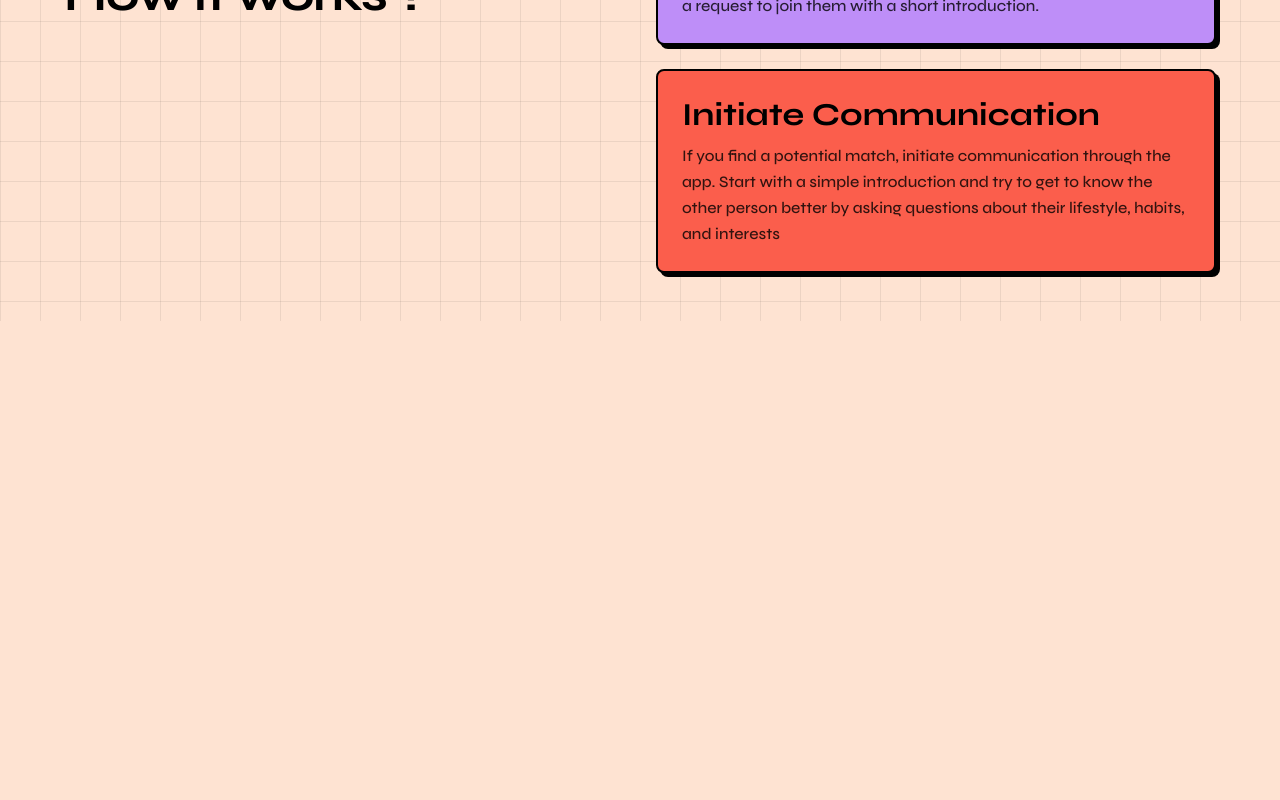
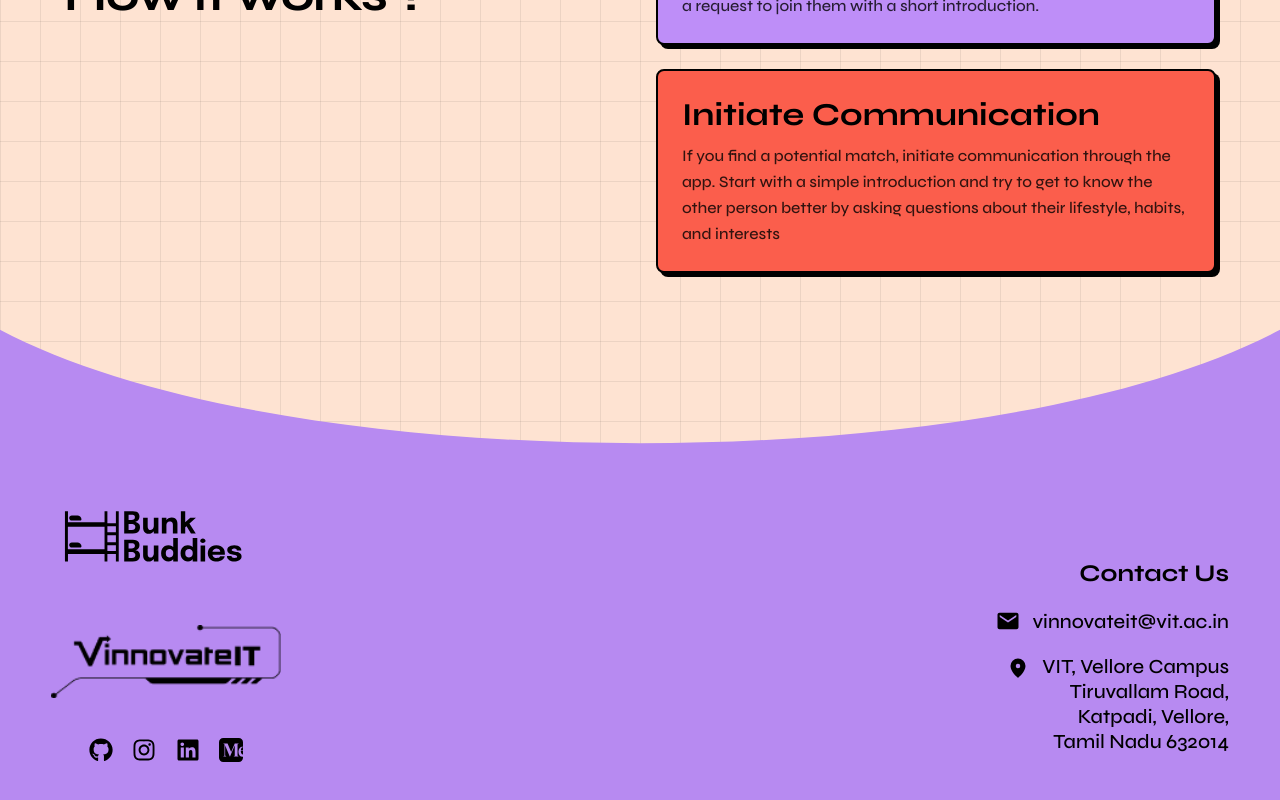
Before and after one commit to Rishi-Heda/BunkBuddies-Frontend, a Next.js app: page / in a window 1280 px wide. Shown: the part 1459-2259 px from the top of the page. Before the commit the page ends 1780 px from the top, so only its background shows below. Built offline with nearby package versions, Linux system fonts and the light colour scheme.

Commit message:
feat: add Footer component

```diff
--- a/package.json
+++ b/package.json
@@ -15,7 +15,8 @@
     "@opennextjs/cloudflare": "^1.14.9",
     "next": "15.5.9",
     "react": "19.0.0",
-    "react-dom": "19.0.0"
+    "react-dom": "19.0.0",
+    "react-icons": "^5.5.0"
   },
   "devDependencies": {
     "@tailwindcss/postcss": "^4",
--- /dev/null
+++ b/src/app/components/Footer.js
@@ -0,0 +1,125 @@
+import { IoMdMail } from "react-icons/io";
+import Image from "next/image";
+import { FaGithub, FaInstagram, FaLinkedin } from "react-icons/fa";
+import { SiMedium } from "react-icons/si";
+
+const socialLinks = [
+  {
+    name: "GitHub",
+    href: "https://github.com/VinnovateIT",
+    icon: <FaGithub className="h-6 w-6" />,
+  },
+  {
+    name: "Instagram",
+    href: "https://www.instagram.com/vinnovateit/",
+    icon: <FaInstagram className="h-6 w-6" />,
+  },
+  {
+    name: "LinkedIn",
+    href: "https://www.linkedin.com/company/vinnovateit/",
+    icon: <FaLinkedin className="h-6 w-6" />,
+  },
+  {
+    name: "Medium",
+    href: "https://medium.com/@vinnovateit",
+    icon: <SiMedium className="h-6 w-6" />,
+  },
+];
+
+export default function Footer() {
+  return (
+    <footer className="w-full overflow-hidden">
+      <div className="leading-none">
+        <svg
+          viewBox="0 0 1440 220"
+          preserveAspectRatio="none"
+          className="block h-24 w-full sm:h-28 md:h-36 lg:h-40"
+          aria-hidden="true"
+        >
+          <path
+            d="M0,12 C320,220 1120,220 1440,12 L1440,220 L0,220 Z"
+            fill="#B78AF1"
+          />
+        </svg>
+      </div>
+
+      <div className="-mt-px bg-[#B78AF1] px-0 pb-10 pt-4 sm:px-0 sm:pb-12 md:px-0 md:pb-14">
+        <div className="mx-auto flex w-full max-w-none flex-col gap-10 md:flex-row md:items-end md:justify-between">
+          <div className="flex flex-col gap-9 md:gap-10" style={{ paddingLeft: 51 }}>
+            <Image
+              src="/logo.svg"
+              alt="BunkBuddies logo"
+              width={240}
+              height={100}
+              className="h-auto w-44 sm:w-48 md:w-52"
+            />
+
+            <Image
+              src="/black VIIT.png"
+              alt="VinnovateIT logo"
+              width={300}
+              height={90}
+              className="h-auto w-44 sm:w-48 md:w-[230px]"
+            />
+
+            {/* Social icons aligned to VinnovateIT logo width */}
+            <div className="relative">
+              <div className="mx-auto flex w-40 sm:w-44 md:w-[200px] justify-evenly items-center text-black px-2 sm:px-3 md:px-4 gap-3">
+                {socialLinks.map((link) => (
+                  <a
+                    key={link.name}
+                    href={link.href}
+                    target="_blank"
+                    rel="noreferrer"
+                    aria-label={link.name}
+                    className="transition-transform hover:-translate-y-0.5"
+                  >
+                    {link.icon}
+                  </a>
+                ))}
+              </div>
+            </div>
+          </div>
+
+          <div className="max-w-[320px] text-black md:pb-2 md:text-right" style={{ paddingRight: 51 }}>
+            <h3 className="text-[24px] font-bold font-sans leading-tight" style={{ fontWeight: 700 }}>
+              Contact Us
+            </h3>
+
+            <div className="mt-5 space-y-5 text-lg font-medium sm:text-xl">
+              <div className="flex items-center gap-3 md:justify-end">
+                <IoMdMail className="h-6 w-6 shrink-0" />
+                <a
+                  href="mailto:vinnovateit@vit.ac.in"
+                  className="hover:underline text-[20px] leading-tight sm:text-[20px] md:text-[20px] lg:text-[20px]"
+                >
+                  vinnovateit@vit.ac.in
+                </a>
+              </div>
+
+              <div className="flex items-start gap-3 md:justify-end">
+                <svg
+                  viewBox="0 0 24 24"
+                  fill="currentColor"
+                  aria-hidden="true"
+                  className="mt-0.5 h-6 w-6 shrink-0"
+                >
+                  <path d="M12 2.5A7.5 7.5 0 0 0 4.5 10c0 5.65 6.53 11.05 7.02 11.45a.75.75 0 0 0 .96 0C12.97 21.05 19.5 15.65 19.5 10A7.5 7.5 0 0 0 12 2.5Zm0 9.75A2.25 2.25 0 1 1 12 7.75a2.25 2.25 0 0 1 0 4.5Z" />
+                </svg>
+                <p className="leading-tight text-[20px] sm:text-[20px] md:text-[20px] lg:text-[20px]">
+                  VIT, Vellore Campus
+                  <br />
+                  Tiruvallam Road,
+                  <br />
+                  Katpadi, Vellore,
+                  <br />
+                  Tamil Nadu 632014
+                </p>
+              </div>
+            </div>
+          </div>
+        </div>
+      </div>
+    </footer>
+  );
+}
--- a/src/app/components/HowItWorks.js
+++ b/src/app/components/HowItWorks.js
@@ -32,7 +32,10 @@ const HowItWorks = () => {
   ];
 
   return (
-    <section className={`${syne.className} w-full py-12 px-4 md:px-6 lg:px-8`}>
+    <section
+      id="how-it-works"
+      className={`${syne.className} w-full py-12 px-4 md:px-6 lg:px-8`}
+    >
       <div className="max-w-6xl mx-auto grid grid-cols-1 md:grid-cols-2 gap-8 items-center">
         {/* Left Side: Title */}
         <div className="flex justify-center md:justify-start">
--- a/src/app/page.js
+++ b/src/app/page.js
@@ -1,7 +1,7 @@
-import Image from "next/image";
 import BackgroundGrid from "./components/BackgroundLines";
 import Landing from "./components/Landing";
 import HowItWorks from "./components/HowItWorks";
+import Footer from "./components/Footer";
 
 export default function Home() {
   return (
@@ -9,6 +9,7 @@ export default function Home() {
       <BackgroundGrid>
         <Landing />
         <HowItWorks />
+        <Footer />
       </BackgroundGrid>
     </>
   );
```
Also changed, not shown: public/black VIIT.png (added), 1 other file (tests, documents, lock files or other folders).
